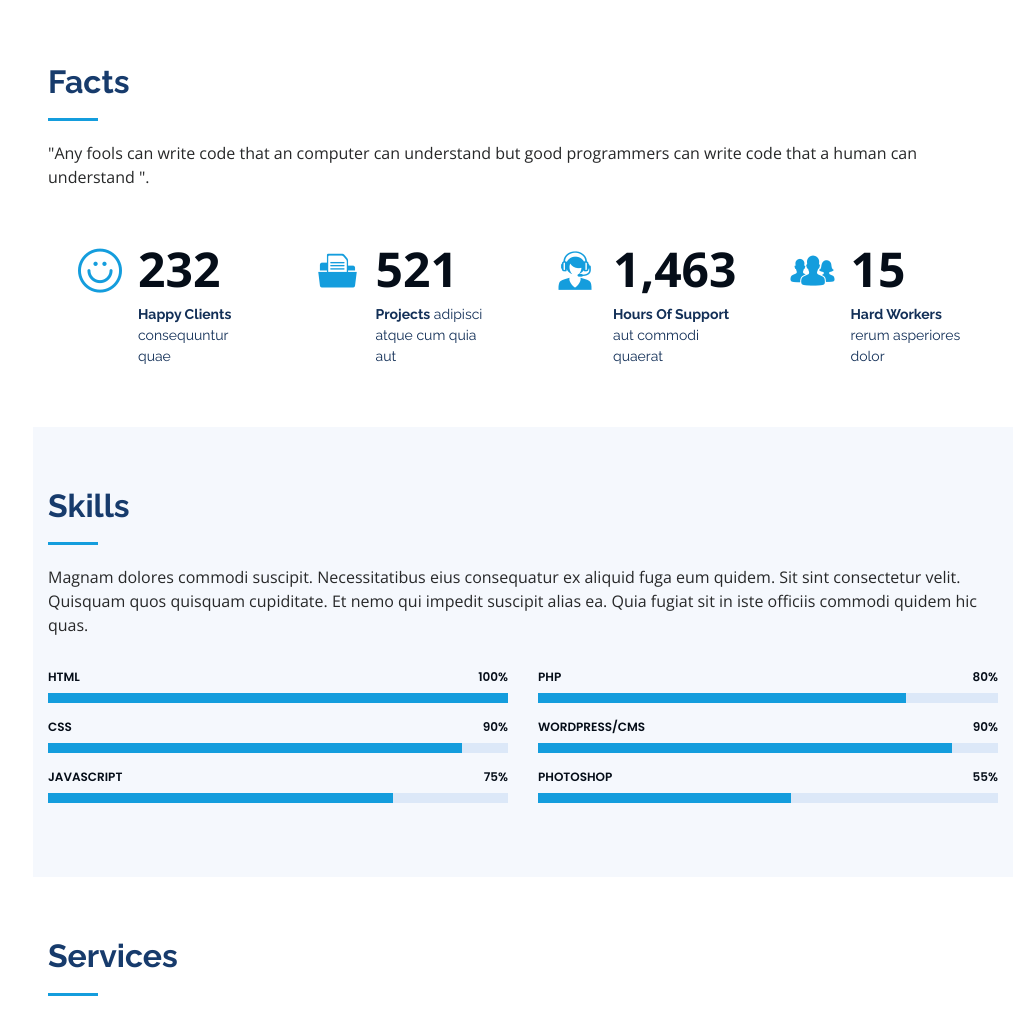
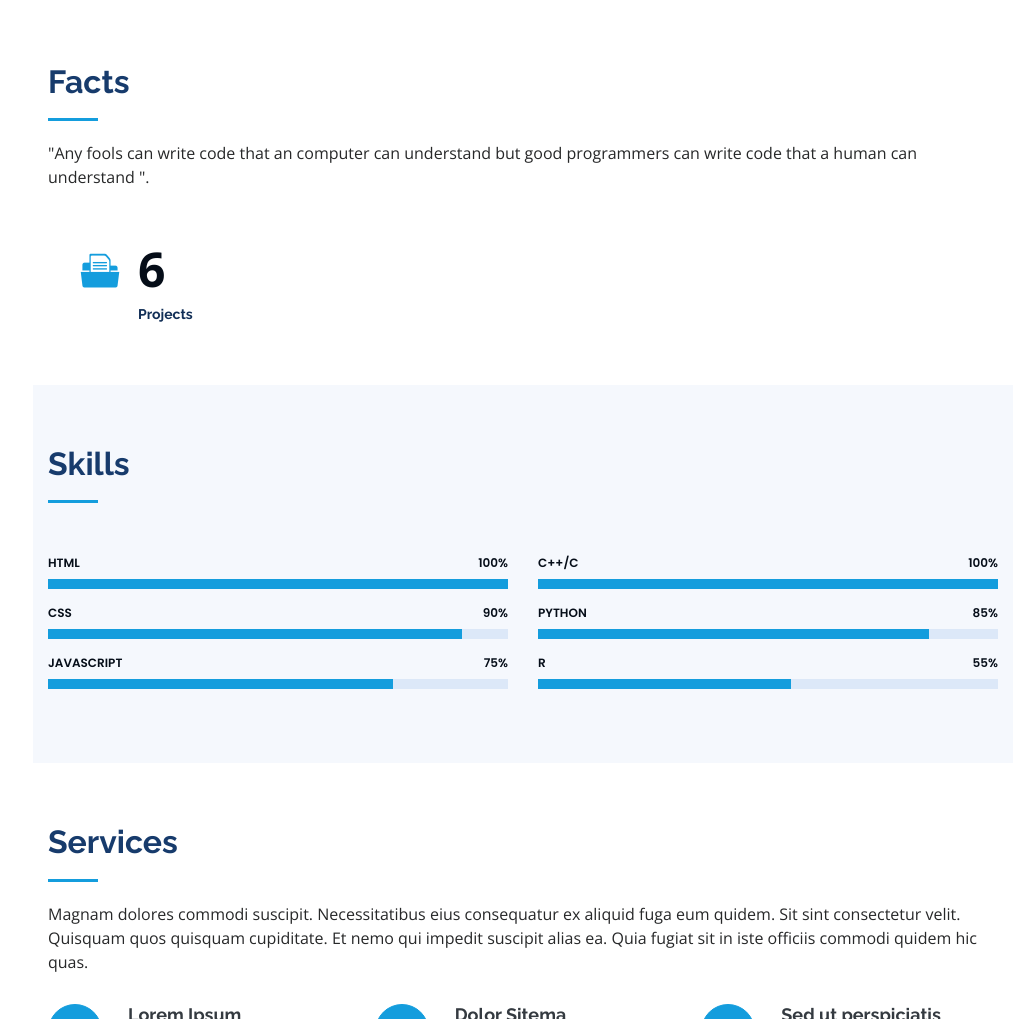
Before and after one commit to pradipta18choudhury/resume-pradipta, a plain HTML site: page index.html in a window 1280 px wide. Shown: the part 1463-2482 px from the top of the page, without its empty margins (267-1280 px from the left). Drawn offline with nearby package versions, Linux system fonts and the light colour scheme.

Commit message:
Update index.html

```diff
--- a/index.html
+++ b/index.html
@@ -140,37 +140,37 @@
 
         <div class="row no-gutters">
 
-          <div class="col-lg-3 col-md-6 d-md-flex align-items-md-stretch" data-aos="fade-up">
+<!--           <div class="col-lg-3 col-md-6 d-md-flex align-items-md-stretch" data-aos="fade-up">
             <div class="count-box">
               <i class="icofont-simple-smile"></i>
               <span data-toggle="counter-up">232</span>
               <p><strong>Happy Clients</strong> consequuntur quae</p>
             </div>
-          </div>
+          </div> -->
 
           <div class="col-lg-3 col-md-6 d-md-flex align-items-md-stretch" data-aos="fade-up" data-aos-delay="100">
             <div class="count-box">
               <i class="icofont-document-folder"></i>
-              <span data-toggle="counter-up">521</span>
-              <p><strong>Projects</strong> adipisci atque cum quia aut</p>
+              <span data-toggle="counter-up">6</span>
+              <p><strong>Projects</strong> </p>
             </div>
           </div>
 
-          <div class="col-lg-3 col-md-6 d-md-flex align-items-md-stretch" data-aos="fade-up" data-aos-delay="200">
+<!--           <div class="col-lg-3 col-md-6 d-md-flex align-items-md-stretch" data-aos="fade-up" data-aos-delay="200">
             <div class="count-box">
               <i class="icofont-live-support"></i>
               <span data-toggle="counter-up">1,463</span>
               <p><strong>Hours Of Support</strong> aut commodi quaerat</p>
             </div>
           </div>
-
-          <div class="col-lg-3 col-md-6 d-md-flex align-items-md-stretch" data-aos="fade-up" data-aos-delay="300">
+ -->
+<!--           <div class="col-lg-3 col-md-6 d-md-flex align-items-md-stretch" data-aos="fade-up" data-aos-delay="300">
             <div class="count-box">
               <i class="icofont-users-alt-5"></i>
               <span data-toggle="counter-up">15</span>
               <p><strong>Hard Workers</strong> rerum asperiores dolor</p>
             </div>
-          </div>
+          </div> -->
 
         </div>
 
@@ -183,7 +183,7 @@
 
         <div class="section-title">
           <h2>Skills</h2>
-          <p>Magnam dolores commodi suscipit. Necessitatibus eius consequatur ex aliquid fuga eum quidem. Sit sint consectetur velit. Quisquam quos quisquam cupiditate. Et nemo qui impedit suscipit alias ea. Quia fugiat sit in iste officiis commodi quidem hic quas.</p>
+          <p></p>
         </div>
 
         <div class="row skills-content">
@@ -216,21 +216,21 @@
           <div class="col-lg-6" data-aos="fade-up" data-aos-delay="100">
 
             <div class="progress">
-              <span class="skill">PHP <i class="val">80%</i></span>
+              <span class="skill">C++/c<i class="val">100%</i></span>
               <div class="progress-bar-wrap">
-                <div class="progress-bar" role="progressbar" aria-valuenow="80" aria-valuemin="0" aria-valuemax="100"></div>
+                <div class="progress-bar" role="progressbar" aria-valuenow="1000" aria-valuemin="0" aria-valuemax="100"></div>
               </div>
             </div>
 
             <div class="progress">
-              <span class="skill">WordPress/CMS <i class="val">90%</i></span>
+              <span class="skill">Python <i class="val">85%</i></span>
               <div class="progress-bar-wrap">
-                <div class="progress-bar" role="progressbar" aria-valuenow="90" aria-valuemin="0" aria-valuemax="100"></div>
+                <div class="progress-bar" role="progressbar" aria-valuenow="85" aria-valuemin="0" aria-valuemax="100"></div>
               </div>
             </div>
 
             <div class="progress">
-              <span class="skill">Photoshop <i class="val">55%</i></span>
+              <span class="skill">R<i class="val">55%</i></span>
               <div class="progress-bar-wrap">
                 <div class="progress-bar" role="progressbar" aria-valuenow="55" aria-valuemin="0" aria-valuemax="100"></div>
               </div>
```
